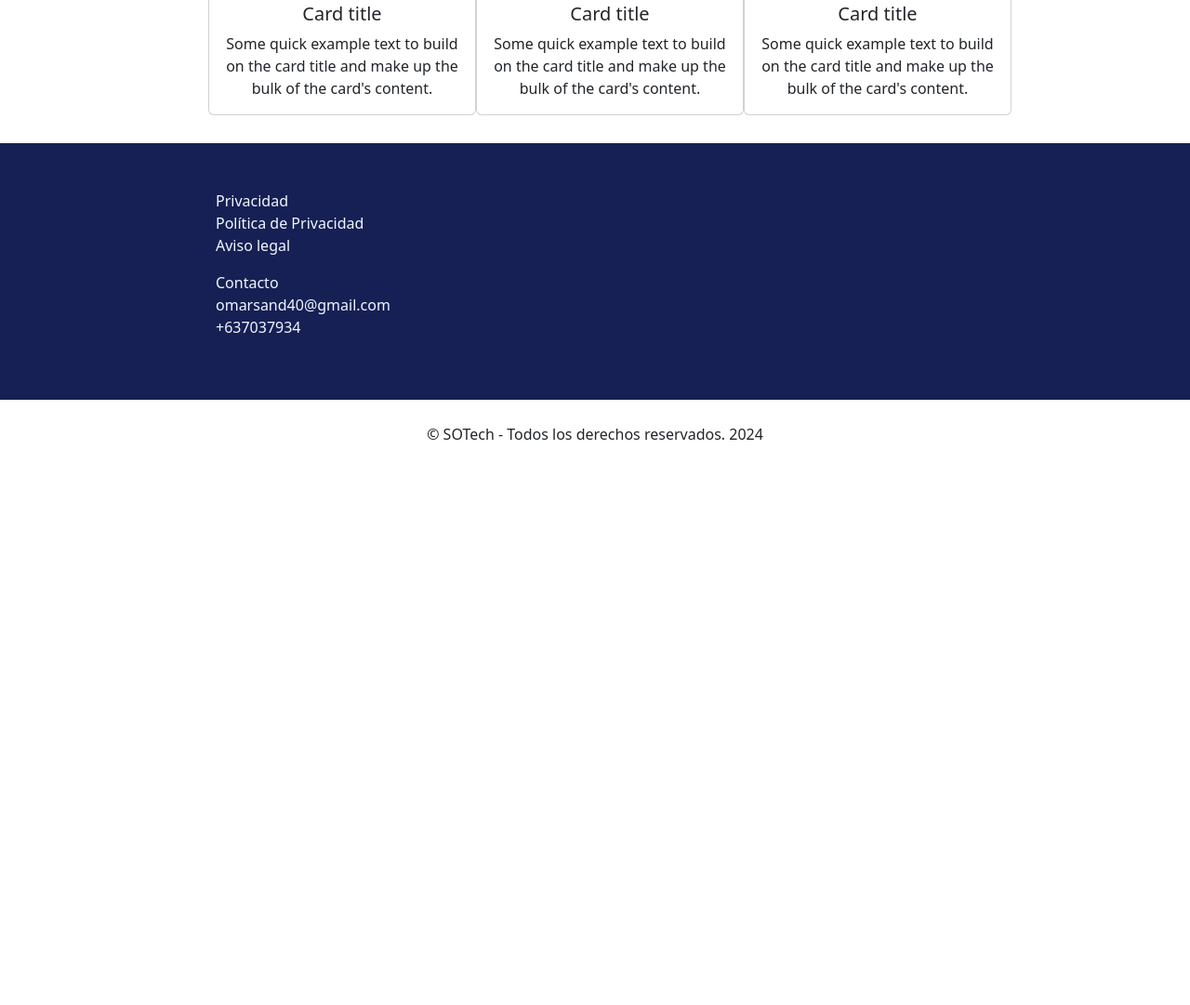
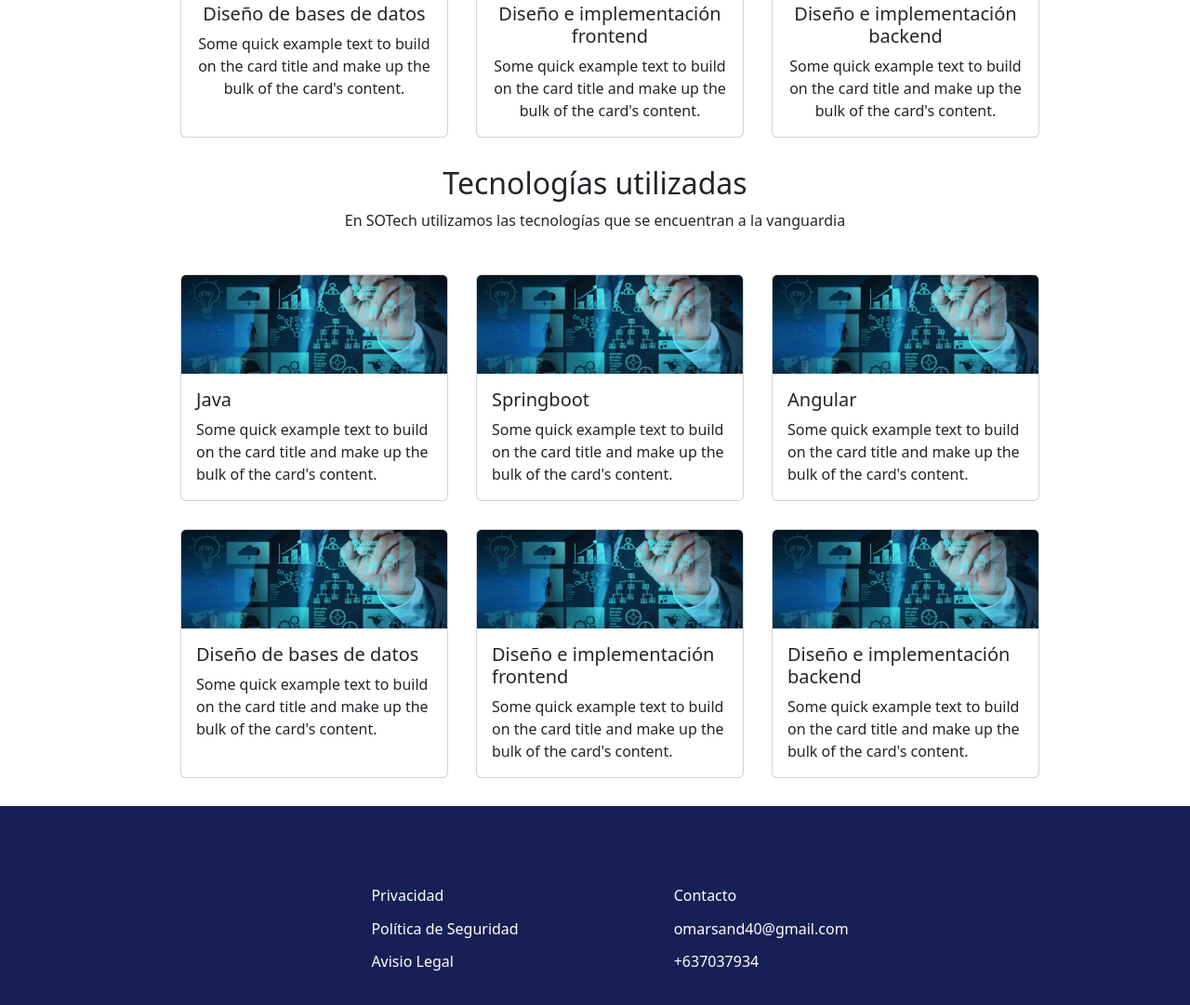
Before and after one commit to posandoval/sotech, a plain HTML site: page index.html in a window 1280 px wide. Shown: the part 971-2052 px from the top of the page at 93% size. Before the commit the page ends 1491 px from the top, so only its background shows below. Drawn offline with nearby package versions, Linux system fonts and the light colour scheme.

Commit message:
Add: CSS para cartas y footer

```diff
--- a/CSS/styleIndex.css
+++ b/CSS/styleIndex.css
@@ -6,9 +6,15 @@
 }
 
 
+.contenidoMenu{
+    display: flex;
+    flex-wrap: wrap;
+    flex-direction: row-reverse;
+}
+
 ul{
- list-style: none;
- text-decoration: none;
+    list-style: none;
+    text-decoration: none;
 }
 
 
@@ -44,15 +50,60 @@ ul{
     margin: 30px 60px;
 }
 
-.footerSocial{
+.card{
+    margin: 0px 15px;
+}
+
+
+.tecUtilizadas{
+    display: flex;
+    flex-direction: column;
+    flex-wrap: wrap;
+    justify-content: center;
+}
+
+.infoTec{
+    display: flex;
+    flex-wrap: wrap;
+    flex-direction: column;
+    align-items: center;
+}
+
+footer{
+    display: flex;
+    flex-direction: column;
+    align-items: center;
+    padding: 40px 0;
     background-color: #172054;
-    margin: 0%;
-    padding: 50px 200px;
-    width: 100%;
     color: aliceblue;
 }
 
+.navegacionFooter{
+    display: flex;
+    justify-content: center;
+    gap: 135px;
+    padding: 10px;
+    margin: 35px 68px;
+}
+
+.lista1 ul li, .lista2 ul li{
+    list-style: none;
+    margin-bottom: 12px;
+    font-size: 16px;
+    line-height: 23.38px;
+    font-weight: 400;
+}
+.lista1 a, .lista2 a{
+    text-decoration: none;
+    color: #fff;
+}
+
+
 .footerCopyright{
+    background-color: aliceblue;
+    color: black;
     padding: 25px 0px;
     text-align:center;
+    width: 100%;
+    display: inline-block;
 }
--- a/index.html
+++ b/index.html
@@ -16,9 +16,7 @@
               <span class="navbar-toggler-icon"></span>
               </button>
               <div class="collapse navbar-collapse" id="navbarSupportedContent">
-
-                  <ul class="navbar-nav me-auto mb-2 mb-lg-0">
-
+                  <ul class="navbar-nav me-auto mb-2 mb-lg-0 contenidoMenu">
                   <li class="nav-item">
                     <a class="nav-link active" aria-current="page" href="#">Inicio</a>
                   </li>
@@ -58,7 +56,7 @@
             <div class="card" style="width: 18rem;">
               <img src="./img/testImg.jpg" class="card-img-top" alt="..." >
               <div class="card-body">
-                <h5 class="card-title">Páginas web</h5>
+                <h5 class="card-title">Desarrollo de páginas web</h5>
                 <p class="card-text">Some quick example text to build on the card title and make up the bulk of the card's content.</p>
               </div>
             </div>
@@ -84,21 +82,21 @@
           <div class="card" style="width: 18rem;">
             <img src="./img/testImg.jpg" class="card-img-top" alt="..." >
             <div class="card-body">
-              <h5 class="card-title">Card title</h5>
+              <h5 class="card-title">Diseño de bases de datos</h5>
               <p class="card-text">Some quick example text to build on the card title and make up the bulk of the card's content.</p>
             </div>
           </div>
           <div class="card" style="width: 18rem;">
             <img src="./img/testImg.jpg" class="card-img-top" alt="..." >
             <div class="card-body">
-              <h5 class="card-title">Card title</h5>
+              <h5 class="card-title">Diseño e implementación frontend</h5>
               <p class="card-text">Some quick example text to build on the card title and make up the bulk of the card's content.</p>
             </div>
           </div>
           <div class="card" style="width: 18rem;">
             <img src="./img/testImg.jpg" class="card-img-top" alt="..." >
             <div class="card-body">
-              <h5 class="card-title">Card title</h5>
+              <h5 class="card-title">Diseño e implementación backend</h5>
               <p class="card-text">Some quick example text to build on the card title and make up the bulk of the card's content.</p>
             </div>
           </div>
@@ -107,27 +105,101 @@
 
         </section>
 
+        <section class="tecUtilizadas">
+          <div class="infoTec">
+            <h2>Tecnologías utilizadas</h2>
+            <p>En SOTech utilizamos las tecnologías que se encuentran a la vanguardia</p>
+          </div>
+          <div class="cardsTec">
+            <ul class="listaH1">
+              <div class="cardPropia">
+              <div class="card" style="width: 18rem;">
+                <img src="./img/testImg.jpg" class="card-img-top" alt="..." >
+                <div class="card-body">
+                  <h5 class="card-title">Java</h5>
+                  <p class="card-text">Some quick example text to build on the card title and make up the bulk of the card's content.</p>
+                </div>
+              </div>
+              <div class="card" style="width: 18rem;">
+                <img src="./img/testImg.jpg" class="card-img-top" alt="..." >
+                <div class="card-body">
+                  <h5 class="card-title">Springboot </h5>
+                  <p class="card-text">Some quick example text to build on the card title and make up the bulk of the card's content.</p>
+                </div>
+              </div>
+              <div class="card" style="width: 18rem;">
+                <img src="./img/testImg.jpg" class="card-img-top" alt="..." >
+                <div class="card-body">
+                  <h5 class="card-title">Angular</h5>
+                  <p class="card-text">Some quick example text to build on the card title and make up the bulk of the card's content.</p>
+                </div>
+              </div>
+            </div>
+          </ul>
+          <ul class="listaH2">
+            <div class="cardPropia">
+            <div class="card" style="width: 18rem;">
+              <img src="./img/testImg.jpg" class="card-img-top" alt="..." >
+              <div class="card-body">
+                <h5 class="card-title">Diseño de bases de datos</h5>
+                <p class="card-text">Some quick example text to build on the card title and make up the bulk of the card's content.</p>
+              </div>
+            </div>
+            <div class="card" style="width: 18rem;">
+              <img src="./img/testImg.jpg" class="card-img-top" alt="..." >
+              <div class="card-body">
+                <h5 class="card-title">Diseño e implementación frontend</h5>
+                <p class="card-text">Some quick example text to build on the card title and make up the bulk of the card's content.</p>
+              </div>
+            </div>
+            <div class="card" style="width: 18rem;">
+              <img src="./img/testImg.jpg" class="card-img-top" alt="..." >
+              <div class="card-body">
+                <h5 class="card-title">Diseño e implementación backend</h5>
+                <p class="card-text">Some quick example text to build on the card title and make up the bulk of the card's content.</p>
+              </div>
+            </div>
+          </div>
+        </ul>
+          </div>
+
+        </section>
     </main>
-    <footer class="footerSidebar">
+    <footer>
       <!-- footer -->
-      <div class="footerSocial">
-      <ul class="listaFooter1">
+      <section class="navegacionFooter">
+        <div class="lista1">
+          <ul>
+            <a href="#">
               <li>Privacidad</li>
-        <li>Política de Privacidad</li>
-        <li>Aviso legal</li>
+            </a>
+            <a href="#">
+              <li>Política de Seguridad</li>
+            </a>
+            <a href="#">
+              <li>Avisio Legal</li>
+            </a>
           </ul>
-      <ul class="listaFooter2">
-        <li>
-          <a class="nav-link" href="#">Contacto</a>
-        </li>
+        </div>
+
+        <div class="lista2">
+          <ul>
+            <a href="#">
+              <li>Contacto</li>
+            </a>
+            <a href="#">
               <li>omarsand40@gmail.com</li>
+            </a>
+            <a href="#">
               <li>+637037934</li>
+            </a>
           </ul>
+        </div>
 
-      </div>
-      <!-- end-footerSocial -->
+      </section>
 
       <!--Copyrights-->
+
       <div class="footerCopyright">
         <p>© SOTech - Todos los derechos reservados. 2024</p>
       </div>
```
Lines whose indentation alone changed are shown as unchanged.
